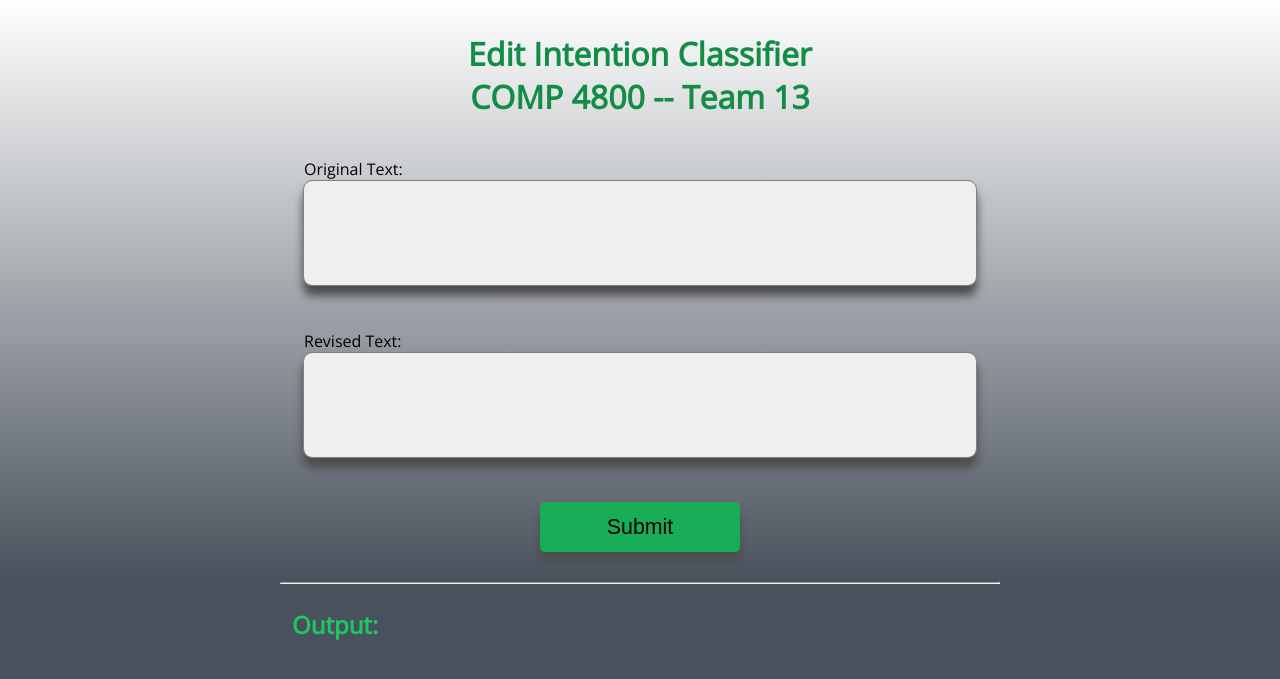
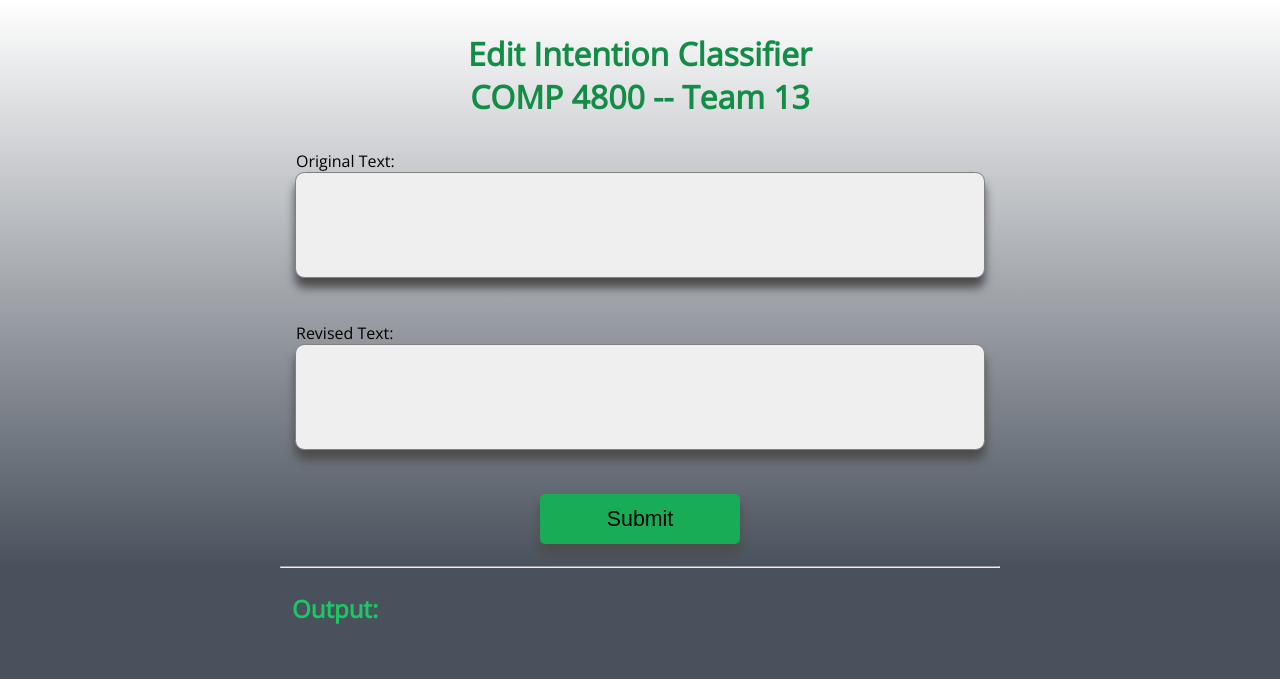
Before and after one commit to workunhard/4800_T13, a Django app: template pages/templates/home.html in a window 1280 px wide. Shown: the top 679 px of the page. Run offline with Django 4.2, Linux system fonts and the light colour scheme; the template is opened without the code that fills it, so the values that code supplies are empty; parts of the project's set-up code (start-up, migrations or seed data) failed here and were passed over.

Commit message:
Minor CSS

```diff
--- a/pages/static/style.css
+++ b/pages/static/style.css
@@ -8,7 +8,6 @@ body {
     height: 100vh;
     margin: 0;
     background: rgb(73, 81, 92);
-
 }
 
 #inputContainer {
@@ -52,7 +51,7 @@ label {
 }
 
 form {
-    margin: 0.5em;
+    margin: 0;
     padding: 0;
 }
 
@@ -70,7 +69,6 @@ textarea {
     justify-content: center;
     align-content: center;
     box-shadow: 0px 10px 10px #4d4d4d;
-
 }
 
 #submit {
```
